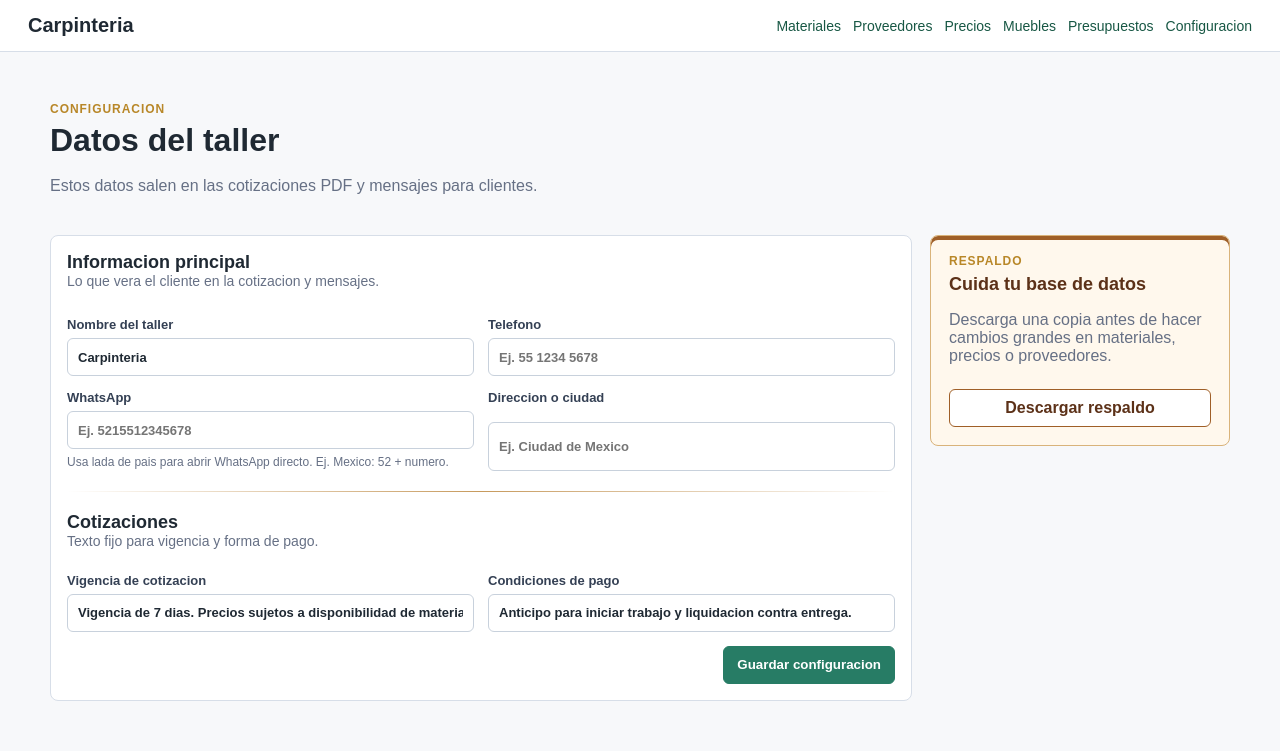
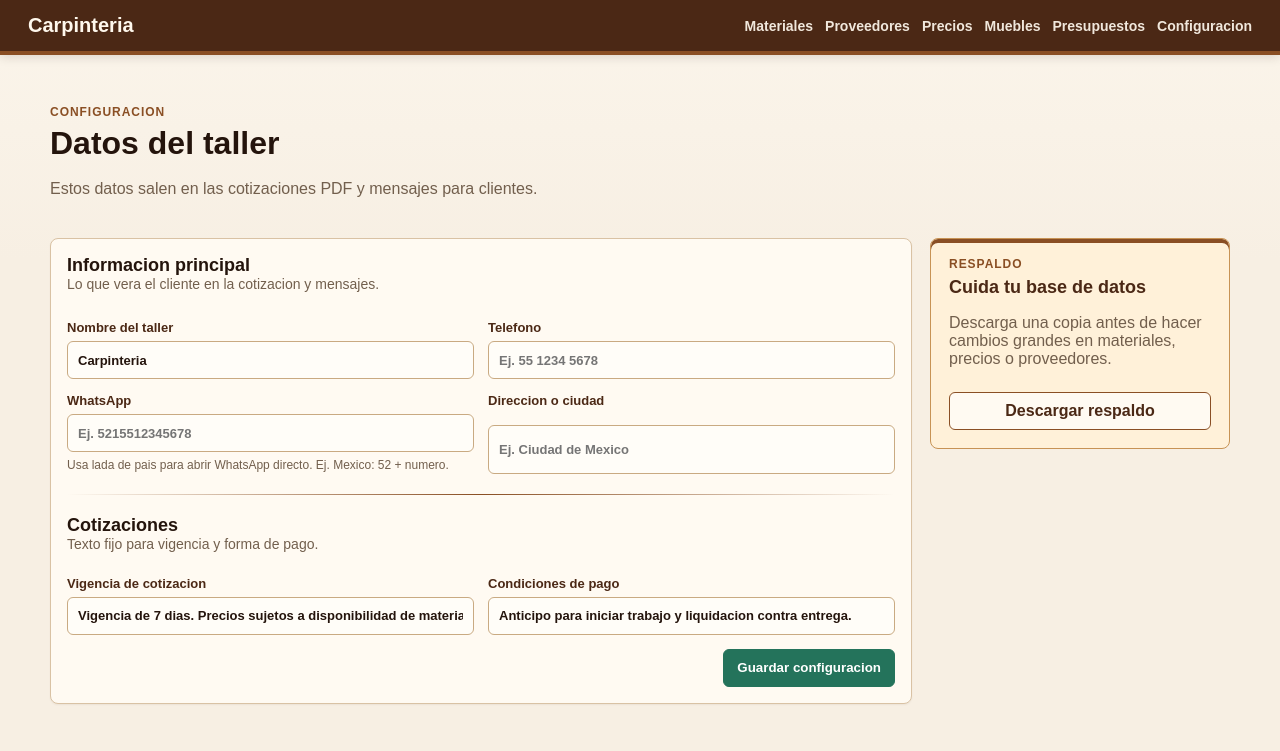
Before and after one commit to SamuelOrdaz-CIMAT/carpinteria, a Flask app: page /settings in a window 1280 px wide. Shown: the top 751 px of the page. Run offline with Flask 3, Linux system fonts and the light colour scheme; data comes from the database, SQL or seed files in the repository.

Commit message:
Improve carpentry theme contrast

```diff
--- a/static/styles.css
+++ b/static/styles.css
@@ -1,13 +1,17 @@
 :root {
-  --ink: #1f2933;
-  --muted: #667085;
-  --line: #d7dee8;
-  --paper: #f7f8fa;
-  --panel: #ffffff;
-  --green: #277c65;
-  --green-dark: #175744;
-  --gold: #b88728;
-  --red: #b42318;
+  --ink: #24140c;
+  --muted: #725f4d;
+  --line: #d9c2a4;
+  --paper: #f7efe3;
+  --panel: #fffaf2;
+  --wood: #8a4f24;
+  --wood-dark: #4b2815;
+  --wood-soft: #f1dfc4;
+  --green: #24735b;
+  --green-dark: #124d3d;
+  --gold: #a66a2a;
+  --red: #a21f18;
+  --red-soft: #fff1ef;
 }
 
 * { box-sizing: border-box; }
@@ -15,7 +19,9 @@
 body {
   margin: 0;
   color: var(--ink);
-  background: var(--paper);
+  background:
+    linear-gradient(180deg, #fbf5eb 0, var(--paper) 260px),
+    var(--paper);
   font-family: Arial, Helvetica, sans-serif;
   overflow-x: hidden;
 }
@@ -31,12 +37,13 @@ a { color: var(--green-dark); text-decoration: none; }
   justify-content: space-between;
   gap: 20px;
   padding: 14px 28px;
-  background: #ffffff;
-  border-bottom: 1px solid var(--line);
+  background: var(--wood-dark);
+  border-bottom: 4px solid var(--wood);
+  box-shadow: 0 2px 10px rgba(36, 20, 12, .14);
 }
 
 .brand {
-  color: var(--ink);
+  color: #fff8ed;
   font-size: 20px;
   font-weight: 800;
 }
@@ -49,7 +56,16 @@ nav {
 }
 
 nav a {
+  color: #fff8ed;
+  font-weight: 700;
+  opacity: .92;
   white-space: nowrap;
+}
+
+nav a:hover,
+nav a:focus-visible {
+  color: #ffe0ad;
+  opacity: 1;
 }
 
 .page {
@@ -94,7 +110,7 @@ h2 { margin: 0 0 14px; font-size: 18px; }
 
 .eyebrow {
   margin: 0 0 6px;
-  color: var(--gold);
+  color: var(--wood);
   font-size: 12px;
   font-weight: 800;
   letter-spacing: .08em;
@@ -114,11 +130,13 @@ h2 { margin: 0 0 14px; font-size: 18px; }
   background: var(--panel);
   border: 1px solid var(--line);
   border-radius: 8px;
+  box-shadow: 0 1px 2px rgba(75, 40, 21, .06);
 }
 
 .metrics div {
   padding: 18px;
   color: var(--muted);
+  border-top: 4px solid var(--wood);
 }
 
 .metrics span {
@@ -222,16 +240,22 @@ input, select {
   min-height: 38px;
   padding: 8px 10px;
   color: var(--ink);
-  background: #ffffff;
-  border: 1px solid #c8d1dc;
+  background: #fffdf8;
+  border: 1px solid #c9aa82;
   border-radius: 6px;
   font: inherit;
+}
+
+input:focus,
+select:focus {
+  border-color: var(--wood);
+  outline: 3px solid rgba(166, 106, 42, .22);
 }
 
 label {
   display: grid;
   gap: 6px;
-  color: #344054;
+  color: var(--wood-dark);
   font-size: 13px;
   font-weight: 700;
 }
@@ -280,7 +304,7 @@ label {
 .settings-divider {
   height: 1px;
   margin: 20px 0;
-  background: linear-gradient(90deg, transparent, #c79a5d, transparent);
+  background: linear-gradient(90deg, transparent, var(--wood), transparent);
 }
 
 .panel-heading.compact {
@@ -289,21 +313,21 @@ label {
 
 .settings-card {
   padding: 18px;
-  border: 1px solid #d9b37a;
+  border: 1px solid #c79355;
   border-radius: 8px;
-  background: #fff8ed;
-  box-shadow: inset 0 4px 0 #9f5f28;
+  background: #fff1d9;
+  box-shadow: inset 0 4px 0 var(--wood);
 }
 
 .settings-card h2 {
   margin-bottom: 8px;
-  color: #5c3118;
+  color: var(--wood-dark);
 }
 
 .settings-card .button {
   margin-top: 8px;
-  border-color: #9f5f28;
-  color: #5c3118;
+  border-color: var(--wood);
+  color: var(--wood-dark);
 }
 
 .material-form {
@@ -317,13 +341,23 @@ label {
   justify-content: center;
   min-height: 38px;
   padding: 8px 13px;
-  border: 1px solid var(--line);
+  border: 1px solid #b89263;
   border-radius: 6px;
-  background: #ffffff;
-  color: var(--ink);
+  background: #fffaf2;
+  color: var(--wood-dark);
   font-weight: 700;
   cursor: pointer;
   white-space: nowrap;
+}
+
+.button:hover {
+  border-color: var(--wood);
+  background: var(--wood-soft);
+}
+
+.button:focus-visible {
+  outline: 3px solid rgba(166, 106, 42, .28);
+  outline-offset: 2px;
 }
 
 .button.primary {
```
Also changed, not shown: other parts of static/styles.css (+45 -12 lines).
